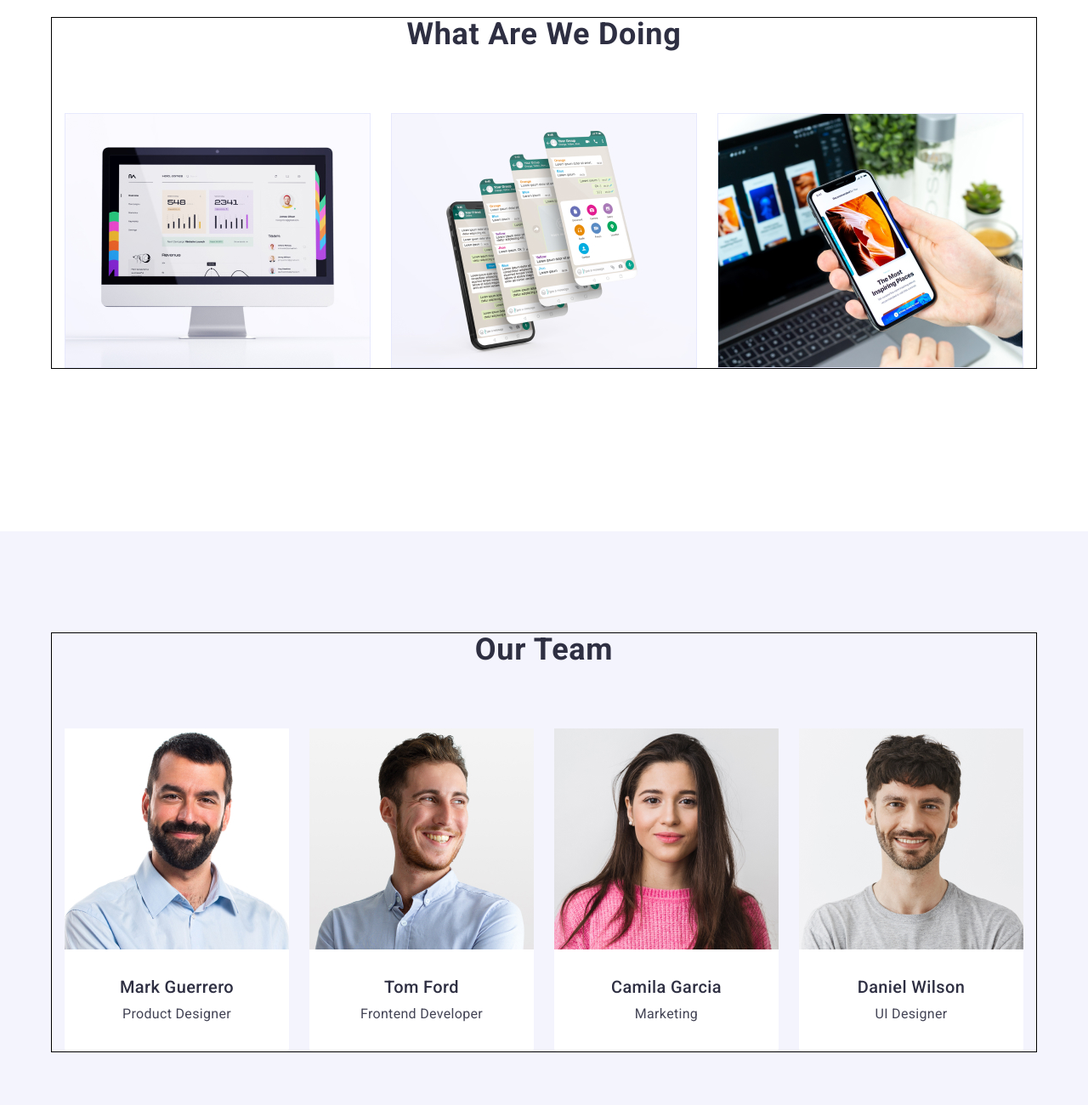
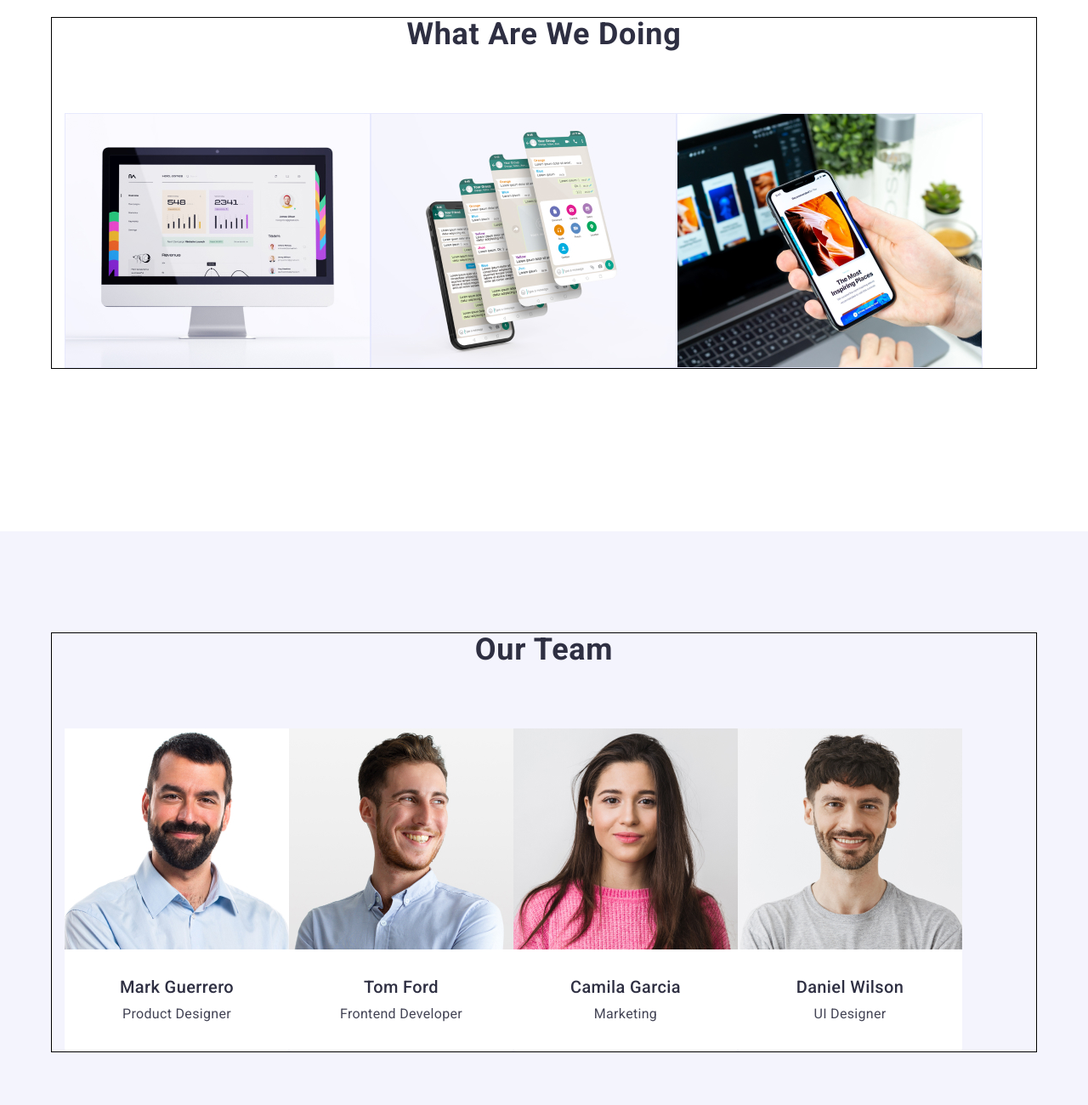
Before and after one commit to Maksym-Kotsiupak/goit-markup-hw-03, a plain HTML site: page index.html in a window 1280 px wide. Shown: the part 1140-2440 px from the top of the page at 85% size. Drawn offline with nearby package versions, Linux system fonts and the light colour scheme.

Commit message:
bletascca

```diff
--- a/css/style.css
+++ b/css/style.css
@@ -126,7 +126,7 @@ color: var(--accent-color);
     padding: 0;
     align-items: center;
 /* gap: 24px; */
-/* padding: 24px 0; */
+/* */
 }
 .sectionsones{
     gap: 24px;
@@ -486,6 +486,3 @@ align-items: center;
 .headnav{
     gap: 40px
 }
-.sectiooo{
-    gap: 24px;
-}
--- a/index.html
+++ b/index.html
@@ -77,7 +77,7 @@
     <!-- Section2 -->
     <section class="section two">
         <div class="container"><h2 class="section-title">What are we doing</h2>
-        <ul class="list sectiooo">
+        <ul class="list ">
             <li class="section-two">
                 <img src="./images/img1.jpg" alt="Imac with installed programs" width="360" height="300">
             </li>
@@ -96,7 +96,7 @@
     <section class="section-third">
         <div class="container">
             <h2 class="section-title">Our Team</h2>
-            <ul class="list sectiooo">
+            <ul class="list">
                 <li class="work-list">
                     <img src="./images/p1.jpg" alt="photo Mark Guerrero" width="264" height="260">
                     <div class="name-person"><h3 class="title">Mark Guerrero</h3>
```
Also changed, not shown: portfolio.html (+1 -1 lines).
